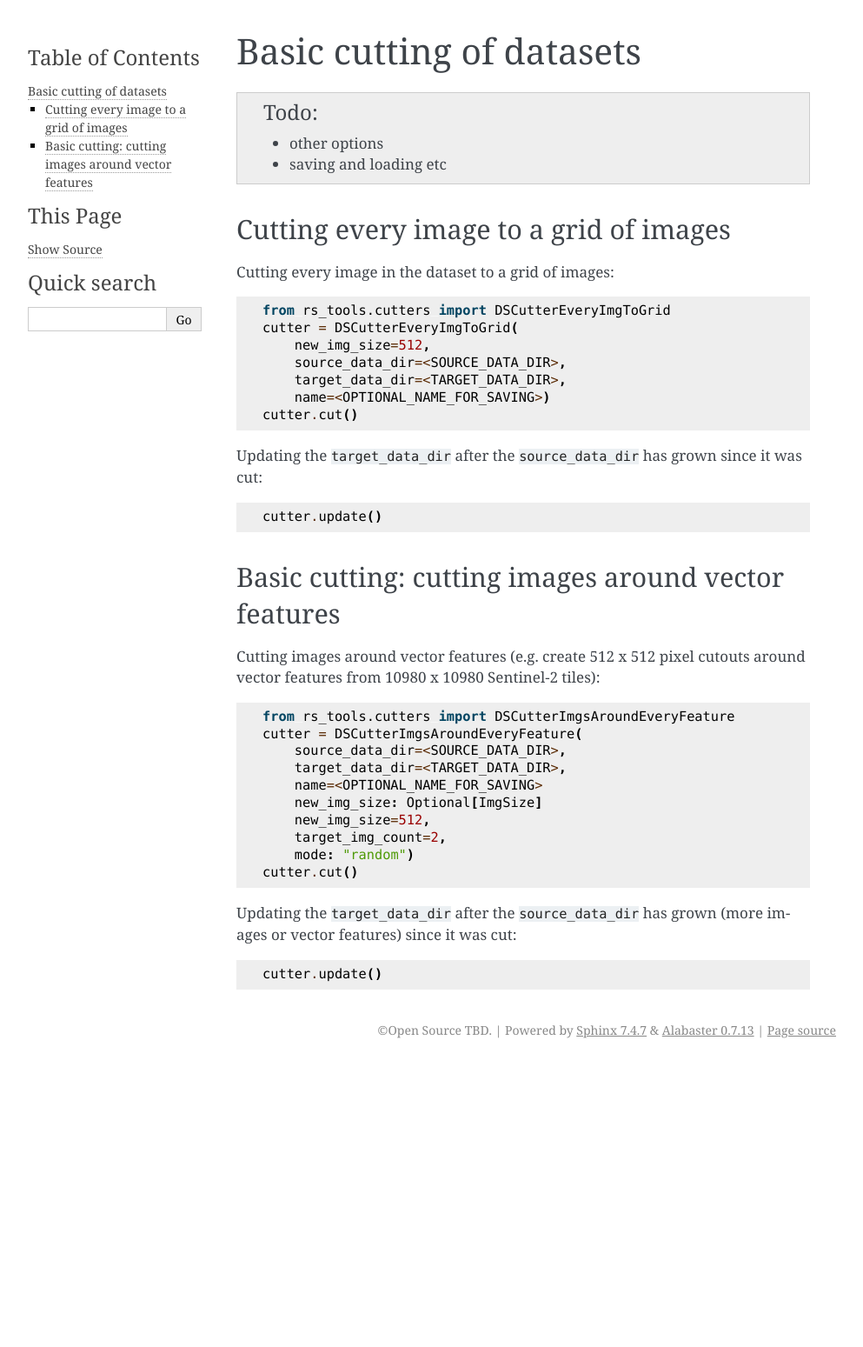
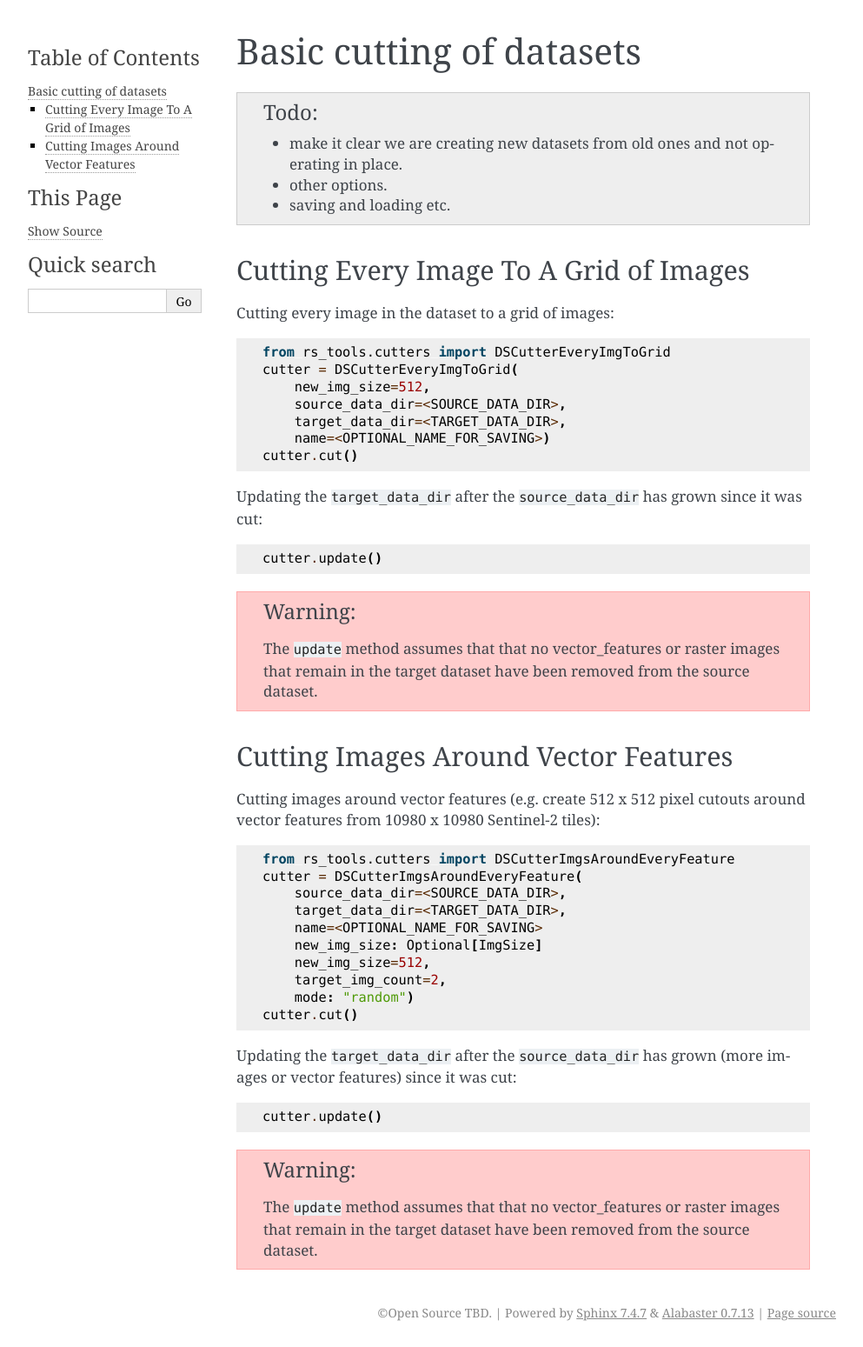
Before and after one commit to dida-do/GeoGrapher, a Sphinx documentation site: the page built from docs/source/basic_cutting.rst, in a window 1280 px wide. Shown: the whole page at 87% size, without its empty margins (148-1141 px from the left). Built offline with Sphinx 7.4.7, drawn with Linux system fonts in a browser that asks for light colours; before the commit the page ends 1224 px from its top, so only the background shows below that.

```diff
--- a/docs/source/basic_cutting.rst
+++ b/docs/source/basic_cutting.rst
@@ -3,10 +3,11 @@ Basic cutting of datasets
 
 .. todo::
 
-    - other options
-    - saving and loading etc
+    - make it clear we are creating new datasets from old ones and not operating in place.
+    - other options.
+    - saving and loading etc.
 
-Cutting every image to a grid of images
+Cutting Every Image To A Grid of Images
 =======================================
 
 Cutting every image in the dataset to a grid of images::
@@ -25,7 +26,11 @@ grown since it was cut::
 
     cutter.update()
 
-Basic cutting: cutting images around vector features
+.. warning::
+
+    The ``update`` method assumes that that no vector_features or raster images that remain in the target dataset have been removed from the source dataset.
+
+Cutting Images Around Vector Features
 ====================================================
 
 Cutting images around vector features (e.g. create 512 x 512 pixel
@@ -46,3 +51,7 @@ Updating the ``target_data_dir`` after the ``source_data_dir``
 has grown (more images or vector features) since it was cut::
 
     cutter.update()
+
+.. warning::
+
+    The ``update`` method assumes that that no vector_features or raster images that remain in the target dataset have been removed from the source dataset.
--- a/docs/source/conf.py
+++ b/docs/source/conf.py
@@ -60,16 +60,22 @@ html_theme = 'alabaster'
 # so a file named "default.css" will overwrite the builtin "default.css".
 html_static_path = ['_static']
 
+# autodoc settings
+autodoc_default_options = {
+    'inherited-members': True
+}
+
+
 # HTML settings
 html_theme_options = {
     # Doesn't seem to work???
     # 'sidebar_width': 10, # 1(min) - 12(max)
 }
 
-# Todo settings
+# todo settings
 todo_include_todos = True
 
-# Napoleon settings
+# napoleon settings
 napoleon_google_docstring = True
 napoleon_numpy_docstring = True
 napoleon_include_init_with_doc = True
--- a/docs/source/index.rst
+++ b/docs/source/index.rst
@@ -15,6 +15,9 @@ Welcome to GeoGrapher's documentation!
    label_makers
    basic_cutting
    advanced_cutting
+   glossary
+   api
+
 
 
 
```
Also changed, not shown: docs/source/api.rst (added, +11 -0 lines), docs/source/connector.rst (+57 -15 lines), docs/source/generated/rs_tools.connector.rst (added, +20 -0 lines), docs/source/glossary.rst (added, +10 -0 lines), docs/source/rs_tools.connector.Connector.rst (added, +54 -0 lines).
